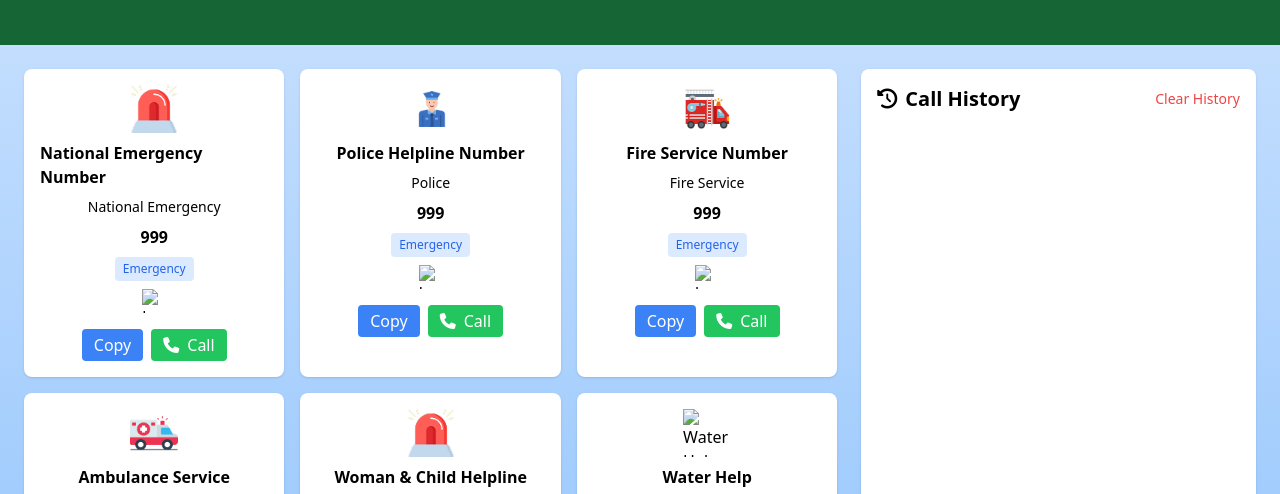
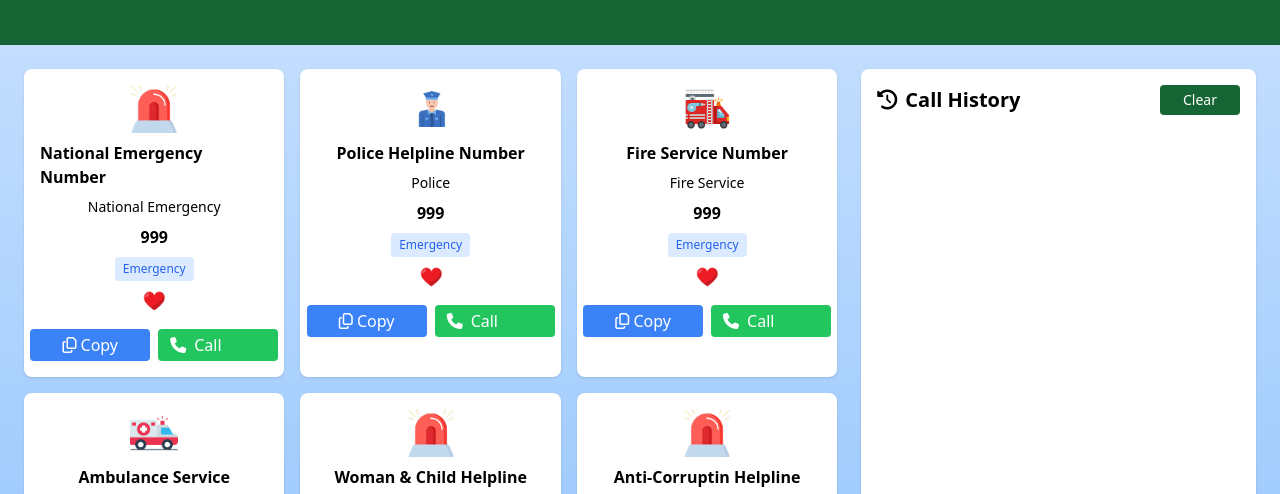
Before and after one commit to sethi353/emergency_hotline_A5, a plain HTML site: page index.html in a window 1280 px wide. Shown: the part 291-785 px from the top of the page. Drawn offline with nearby package versions, Linux system fonts and the light colour scheme.

Commit message:
updated index.html file

```diff
--- a/index.html
+++ b/index.html
@@ -45,7 +45,7 @@
     <section class="bg-white rounded-lg shadow p-4">
       <div class="flex justify-between items-center mb-4">
         <h2 class="text-xl font-bold flex items-center gap-2"><i class="fas fa-history"></i> Call History</h2>
-        <button id="clearHistory" class="text-sm text-red-500 hover:underline">Clear History</button>
+        <button id="clearHistory" class="text-sm text-white bg-green-800 rounded w-[80px] h-[30px]">Clear</button>
       </div>
       <ul id="historyList" class="space-y-2 text-sm text-gray-700"></ul>
     </section>
--- a/script.js
+++ b/script.js
@@ -16,7 +16,7 @@ const services = [
   { id: 3, name: "Fire Service Number", nameEn: "Fire Service", number: "999", category: "Emergency", icon: "./assets/fire-service.png" },
   { id: 4, name: "Ambulance Service", nameEn: "Ambulance", number: "1994-9999999", category: "Emergency", icon: "./assets/ambulance.png" },
   { id: 5, name: "Woman & Child Helpline", nameEn: "woman & child", number: "109", category: "Emergency", icon: "./assets/emergency.png" },
-  { id: 6, name: "Water Help", nameEn: "Water", number: "106", category: "Utility", icon: "icons/water.png" },
+  { id: 6, name: "Anti-Corruptin Helpline", nameEn: "Anti-Corruption", number: "106", category: "Emergency", icon: "./assets/emergency.png" },
 ];
 
 // Render service cards
@@ -32,11 +32,11 @@ services.forEach(service => {
     <p class="text-md font-bold">${service.number}</p>
     <span class="px-2 py-1 bg-blue-100 text-blue-600 rounded text-xs">${service.category}</span>
     <button class="heart-btn">
-      <img src="icons/heart.png" alt="heart" class="w-6 h-6">
+      <img src="./assets/heart.png" alt="heart" class="w-6 h-6">
     </button>
     <div class="flex gap-2 mt-2">
-      <button class="copy-btn bg-blue-500 text-white px-3 py-1 rounded">Copy</button>
-      <button class="call-btn flex items-center gap-2 bg-green-500 text-white px-3 py-1 rounded">
+      <button class="copy-btn bg-blue-500 text-white px-3 py-1 rounded w-[120px]"><i class="fa-regular fa-copy"></i> Copy</button>
+      <button class="call-btn flex items-center gap-2 bg-green-500 text-white px-3 py-1 rounded w-[120px]">
         <i class="fas fa-phone"></i> Call
       </button>
     </div>
```
